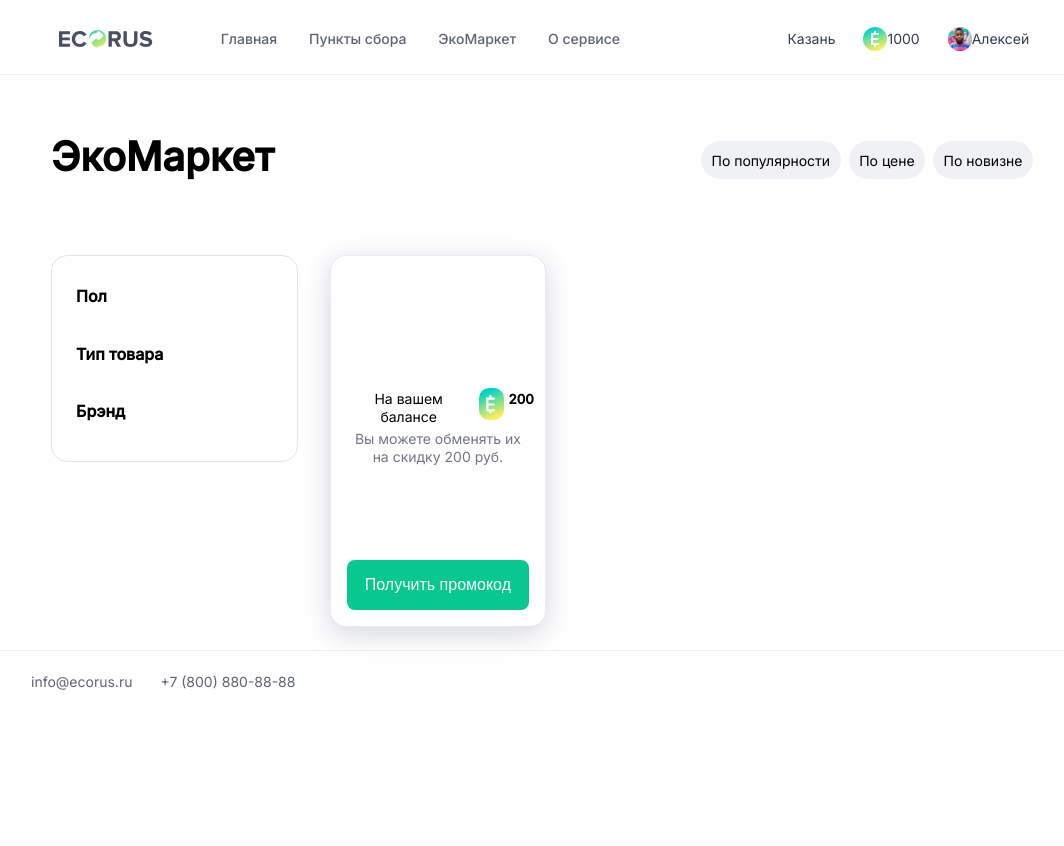
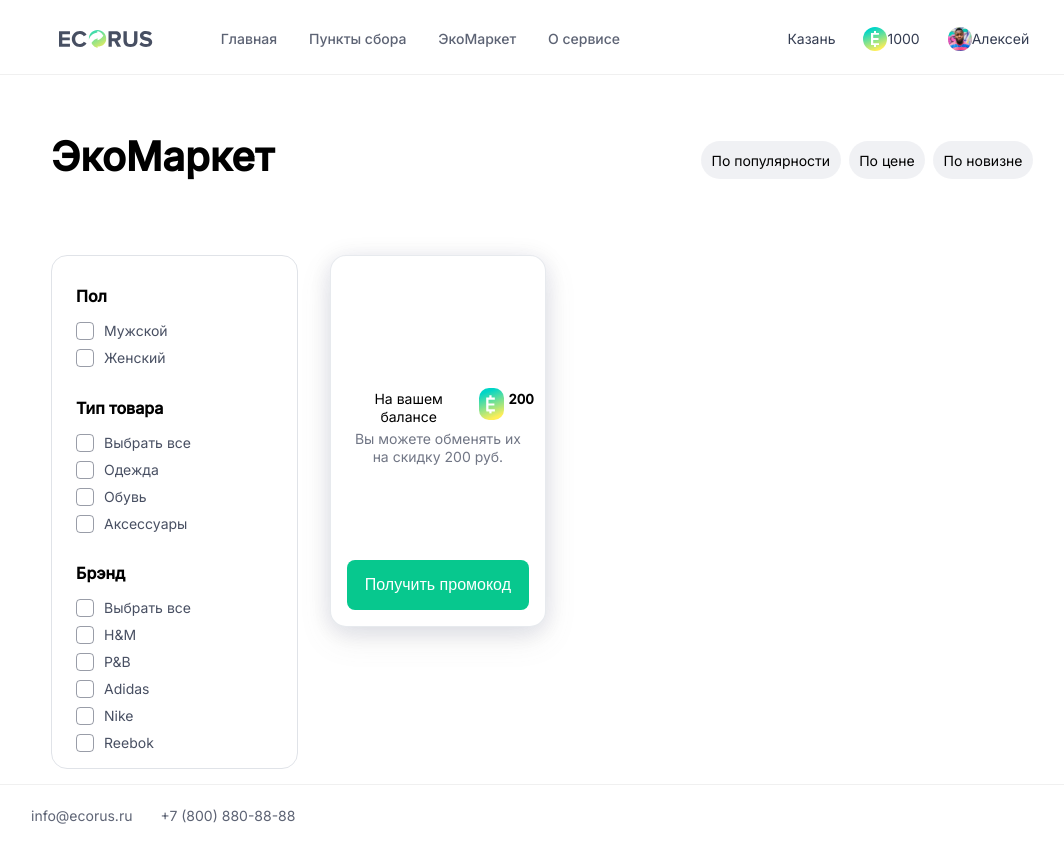
Before and after one commit to LeraRakhmankulova/EcarusAngularTeam, an Angular app in the folder app/: page /eco_market in a window 1280 px wide. Shown: the whole page, without its empty margins (96-1160 px from the left). Before the commit the page ends 800 px from the top, so only its background shows below. Built offline with nearby package versions, Linux system fonts and the light colour scheme.

Commit message:
Add checkbox

```diff
--- a/app/src/app/app.module.ts
+++ b/app/src/app/app.module.ts
@@ -14,6 +14,7 @@ import 'swiper/css/navigation'
 import 'swiper/css'
 import {PromoCardComponent} from "./components/cards/promo-card/PromoCard.component";
 import {ModalButtonComponent} from "./ui/modal-button/button.component";
+import {CheckboxComponent} from "./ui/checkbox/checkbox.component";
 @NgModule({
   declarations: [
     AppComponent,
@@ -25,6 +26,7 @@ import {ModalButtonComponent} from "./ui/modal-button/button.component";
     SwiperBannerComponent,
     PromoCardComponent,
     ModalButtonComponent,
+    CheckboxComponent,
     EcoMarketComponent
   ],
   imports: [
--- a/app/src/app/pages/EcoMarket/EcoMarket.component.html
+++ b/app/src/app/pages/EcoMarket/EcoMarket.component.html
@@ -4,7 +4,6 @@
 
     <div class="upper_block_container">
       <h1>ЭкоМаркет</h1>
-
       <div class="links">
         <ul>
           <li>
@@ -36,50 +35,48 @@
         <div class="search_block">
           <div class="search_type">
             <h4>Пол</h4>
-<!--                {genders.map((gender, id) => (-->
-<!--                                        <Checkbox-->
-<!--                                            isChecked={gender.checked}-->
-<!--                onChange={() => updateData(id, setGenders, genders)}-->
-<!--                label={gender.title}-->
-<!--                id={id}-->
-<!--                />))-->
-<!--                }-->
+            <app-checkbox
+              label='Мужской'
+              id='Мужской'></app-checkbox>
+            <app-checkbox
+              label='Женский'
+              id='Женский'></app-checkbox>
           </div>
           <div class="search_type">
             <h4>Тип товара</h4>
-<!--                {chooseAllTypes.map((allTp, id) => (-->
-<!--                                        <Checkbox id={id} label={allTp.title} isChecked={allTp.checked}-->
-<!--                onChange={() => {-->
-<!--                updateData(id, setChooseAllTypes, chooseAllTypes);-->
-<!--                checkAllProducts(allTypes, setAllTypes, setTypes, types)-->
-<!--                }}/>-->
-<!--                                    ))}-->
-<!--                {types.map((type, id) => (-->
-<!--                                        <Checkbox-->
-<!--                                            isChecked={type.checked}-->
-<!--                onChange={() => updateData(id, setTypes, types)}-->
-<!--                label={type.title}-->
-<!--                id={id}-->
-<!--                />))-->
-<!--                }-->
+            <app-checkbox
+              label='Выбрать все'
+              id='Выбрать все'></app-checkbox>
+            <app-checkbox
+              label='Одежда'
+              id='Одежда'></app-checkbox>
+            <app-checkbox
+              label='Обувь'
+              id='Обувь'></app-checkbox>
+            <app-checkbox
+              label='Аксессуары'
+              id='Аксессуары'></app-checkbox>
           </div>
           <div class="search_type">
             <h4>Брэнд</h4>
-<!--                {chooseAllBrands.map((allBr, id) => (-->
-<!--                                        <Checkbox id={id} label={allBr.title} isChecked={allBr.checked}-->
-<!--                onChange={() => {-->
-<!--                updateData(id, setChooseAllBrands, chooseAllBrands);-->
-<!--                checkAllProducts(allBrand, setAllBrand, setBrands, brands)-->
-<!--                }}/>-->
-<!--                                    ))}-->
-<!--                {-->
-<!--                brands.map((brand, id) =>-->
-<!--                    <Checkbox-->
-<!--                        isChecked={brand.checked}-->
-<!--                onChange={() => updateData(id, setBrands, brands)}-->
-<!--                label={brand.title}-->
-<!--                id={id}/>)-->
-<!--                }-->
+            <app-checkbox
+              label='Выбрать все'
+              id='Выбрать все 2'></app-checkbox>
+            <app-checkbox
+              label='H&M'
+              id='H&M'></app-checkbox>
+            <app-checkbox
+              label='P&B'
+              id='P&B'></app-checkbox>
+            <app-checkbox
+              label='Adidas'
+              id='Adidas'></app-checkbox>
+            <app-checkbox
+              label='Nike'
+              id='Nike'></app-checkbox>
+            <app-checkbox
+              label='Reebok'
+              id='Reebok'></app-checkbox>
           </div>
 
         </div>
--- /dev/null
+++ b/app/src/app/ui/checkbox/checkbox.component.html
@@ -0,0 +1,9 @@
+<div class="container_wrapper">
+  <label class='container'>
+    <input type="checkbox"
+           id=id
+           name=label
+           value=label/>{{label}}
+    <span class="checkmark"></span>
+  </label>
+</div>
--- /dev/null
+++ b/app/src/app/ui/checkbox/checkbox.component.scss
@@ -0,0 +1,66 @@
+.container{
+    font-style: normal;
+    font-size: 14px;
+}
+
+.container {
+    font-family: 'Inter';
+    display: block;
+    position: relative;
+    padding-left: 2em;
+    margin-bottom: 10px;
+    color: rgba(0, 11, 38, 0.72);
+    cursor: pointer;
+    font-size: 14px;
+  }
+
+.container input {
+    position: absolute;
+    opacity: 0;
+    cursor: pointer;
+    height: 0;
+    width: 0;
+}
+
+  .checkmark {
+    position: absolute;
+    top: 0;
+    left: 0;
+    height: 18px;
+    width: 18px;
+    background-color: none;
+    border: 1.5px solid rgba(0, 11, 38, 0.4);
+    box-sizing: border-box;
+    border-radius: 4px;
+  }
+
+  .container:hover input ~ .checkmark {
+    background-color: none;
+  }
+
+  .container input:checked ~ .checkmark {
+    background-color: #07C88E;
+
+  }
+
+  .checkmark:after {
+    content: "";
+    position: absolute;
+    display: none;
+  }
+
+  .container input:checked ~ .checkmark:after {
+    display: block;
+  }
+
+  .container .checkmark:after {
+    left: 3px;
+    top: -1px;
+    width: 5px;
+    height: 10px;
+    border: solid white;
+    border-width: 0 3px 3px 0;
+    -webkit-transform: rotate(45deg);
+    -ms-transform: rotate(45deg);
+    transform: rotate(45deg);
+  }
--- /dev/null
+++ b/app/src/app/ui/checkbox/checkbox.component.ts
@@ -0,0 +1,18 @@
+import {Component, Input, OnInit} from '@angular/core';
+
+@Component({
+  selector: 'app-checkbox',
+  templateUrl: './checkbox.component.html',
+  styleUrls: ['./checkbox.component.scss']
+})
+export class CheckboxComponent {
+
+  @Input() id: string;
+  @Input() label: string;
+
+  constructor() {
+    this.id = "";
+    this.label = "";
+  }
+
+}
```
Lines whose indentation alone changed are shown as unchanged.
